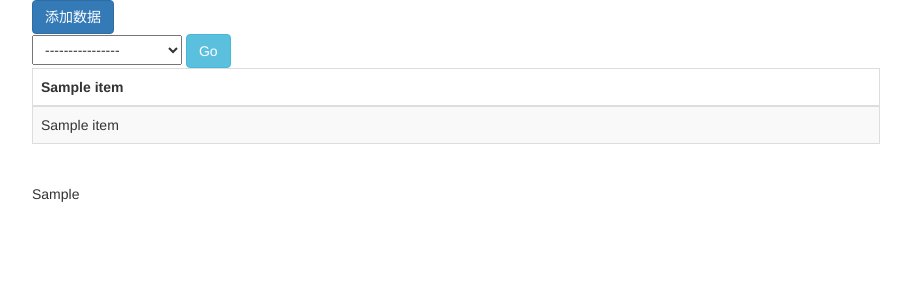
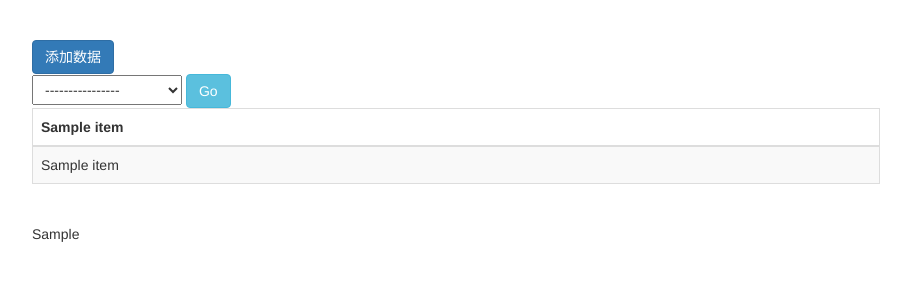
Before and after one commit to wangsiyu34567/dmc-, a Django app: template templates/list_view.html in a window 1280 px wide. Shown: the top 300 px of the page, without its empty margins (38-949 px from the left). Run offline with Django 3.2, Linux system fonts and the light colour scheme; the template is opened without the code that fills it: most values are stand-ins (such as "Sample title", 1, 10 or a date in 2020); some libraries are stand-ins or nearby versions.

Commit message:
增加了README并对外观做了优化

```diff
--- a/static/css/add_change.css
+++ b/static/css/add_change.css
@@ -1,4 +1,4 @@
-input[type="text"], select {
+input[type="text"], input[type="number"], select {
     display: block;
     width: 100%;
     height: 34px;
--- a/templates/form.html
+++ b/templates/form.html
@@ -1,5 +1,5 @@
 <link rel="stylesheet" href="/static/css/add_change.css">
-<div class="container">
+<div class="container" style="margin-top: 40px">
     <div class="row">
         <div class="col-lg-6 col-lg-offset-3">
             <form action="" method="post" novalidate enctype="multipart/form-data">
--- a/templates/list_view.html
+++ b/templates/list_view.html
@@ -9,7 +9,7 @@
     <script src="/static/bootstrap-3.3.7/js/bootstrap.min.js"></script>
 </head>
 <body>
-<div class="container">
+<div class="container" style="margin-top: 40px">
     <div class="row">
         <div class="col-lg-9">
             <a href="{{ add_url }}" class="btn btn-primary">添加数据</a>
```
Also changed, not shown: README.md (added).
